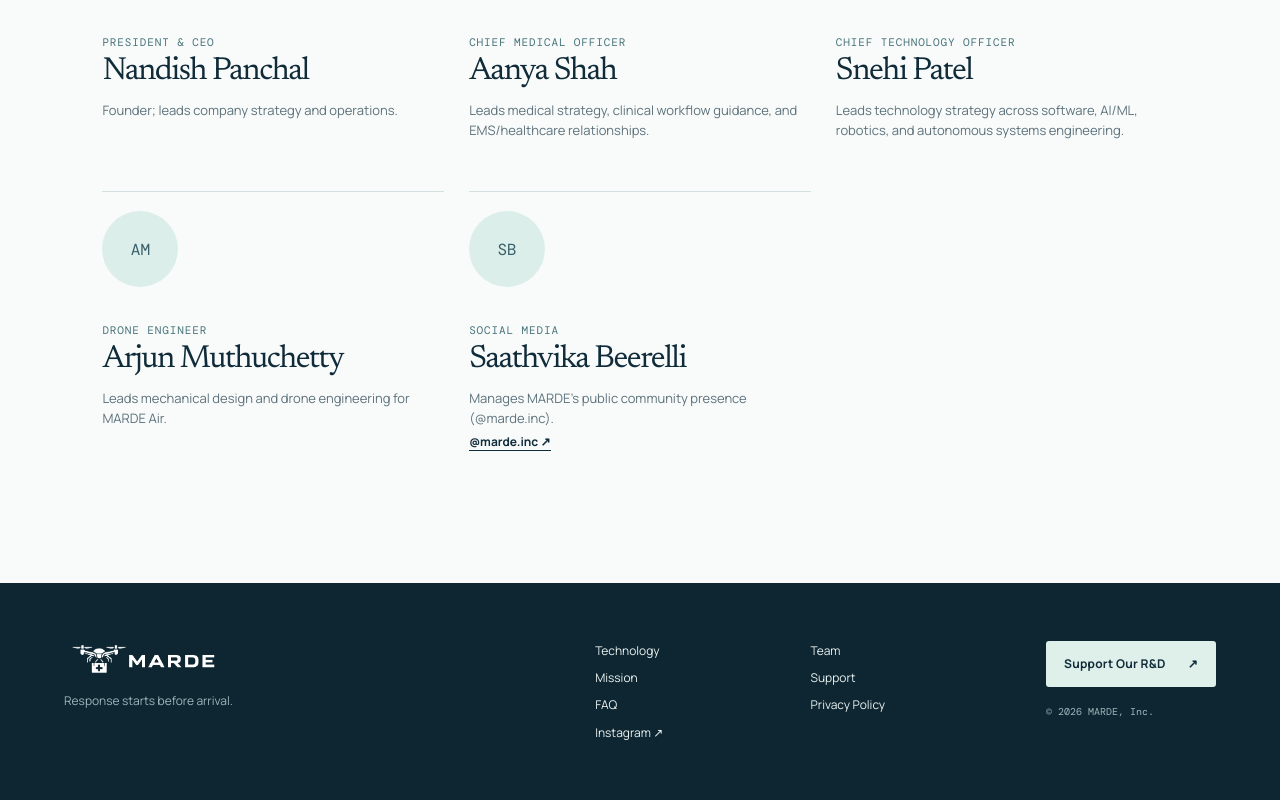
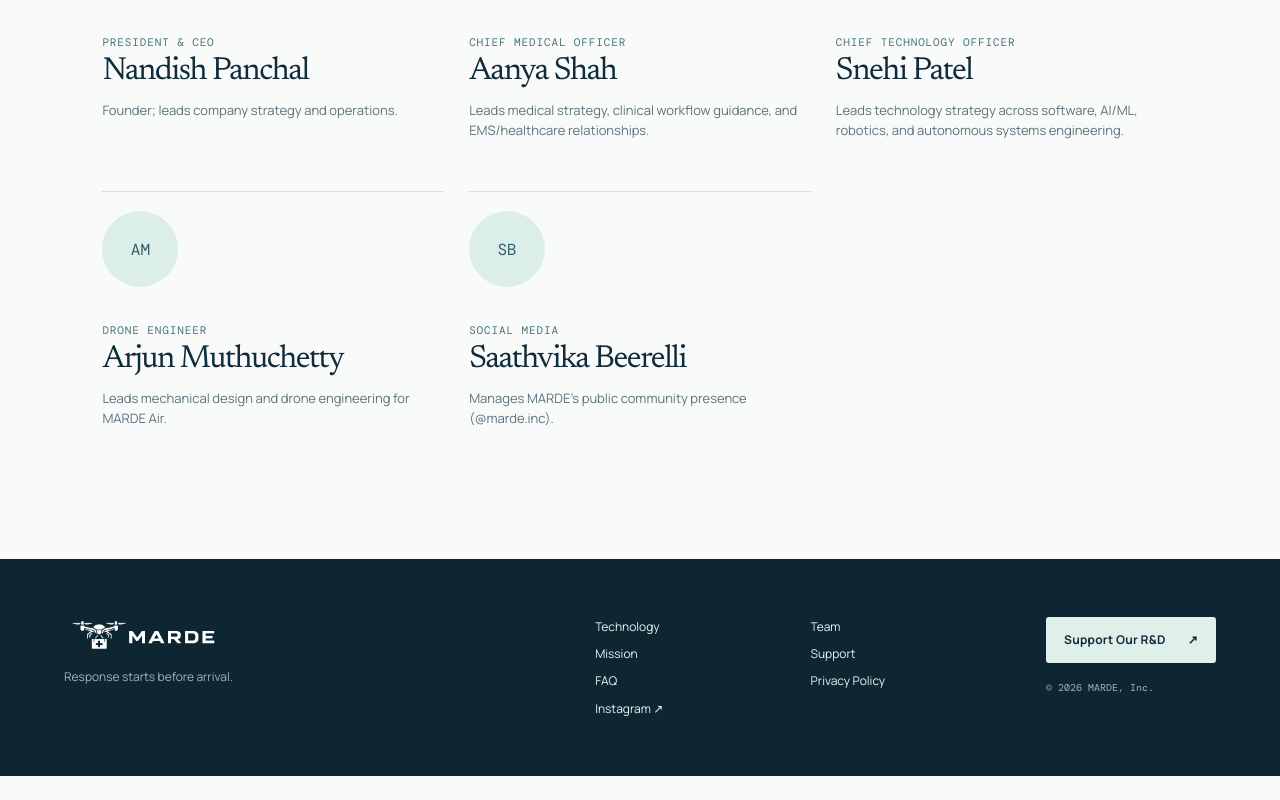
Before and after one commit to Nandish-GH/marde, a Next.js app: page /team in a window 1280 px wide. Shown: the part 807-1607 px from the top of the page. After the commit the page ends 1583 px from the top, so only its background shows below. Built offline with nearby package versions, Linux system fonts and the light colour scheme; no server answers.

Commit message:
Remove Instagram link from team card

```diff
--- a/app/content.ts
+++ b/app/content.ts
@@ -49,7 +49,6 @@
     name: "Saathvika Beerelli",
     title: "Social Media",
     bio: "Manages MARDE's public community presence (@marde.inc).",
-    instagram: true,
   },
 ] as const;
 
--- a/app/team/page.tsx
+++ b/app/team/page.tsx
@@ -2,7 +2,7 @@
 import Link from "next/link";
 import { Eyebrow, SplitTitle } from "../components";
 import { pageMetadata } from "../metadata";
-import { site, team, teamPage } from "../content";
+import { team, teamPage } from "../content";
 
 export const metadata: Metadata = pageMetadata({
   title: "Team",
@@ -31,11 +31,6 @@
             <p className="role">{member.title}</p>
             <h2>{member.name}</h2>
             <p>{member.bio}</p>
-            {"instagram" in member && member.instagram && (
-              <a href={site.instagram} target="_blank" rel="noreferrer">
-                {site.instagramHandle} ↗
-              </a>
-            )}
           </article>
         ))}
       </section>
```
